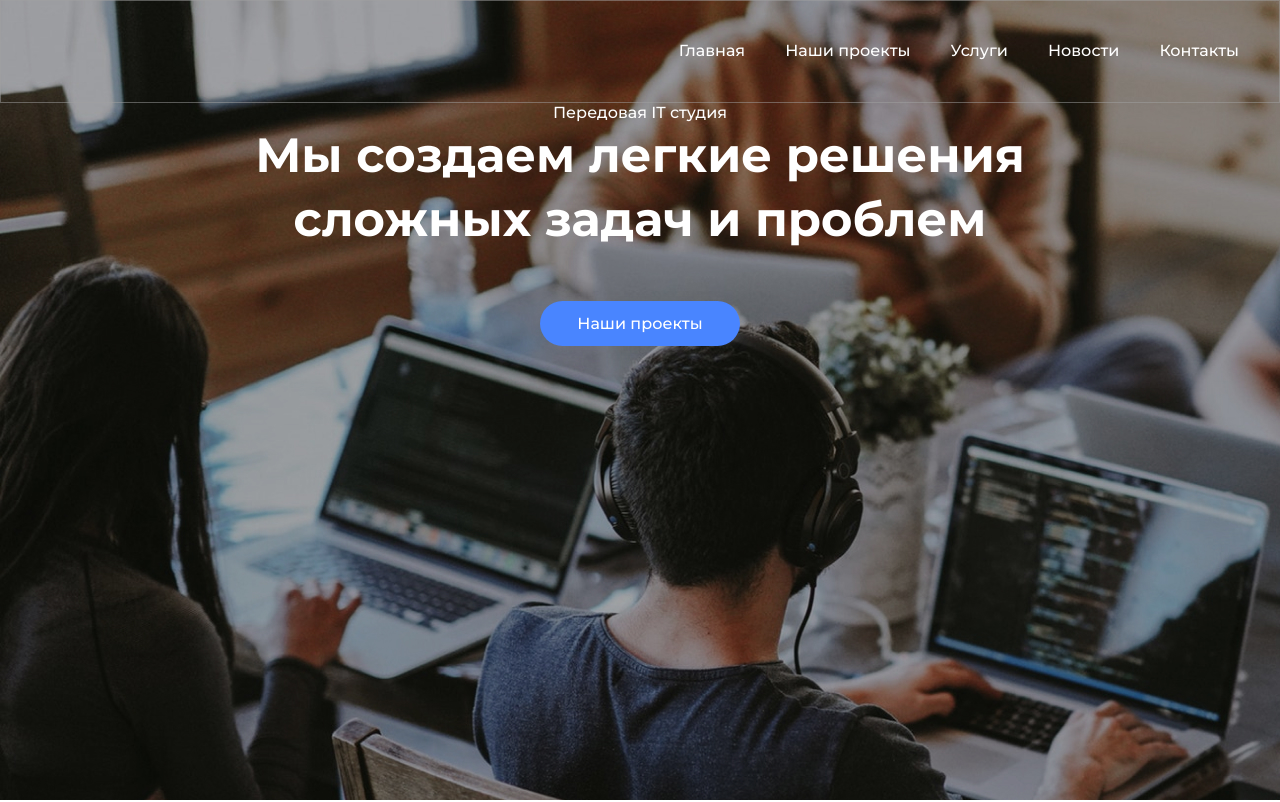
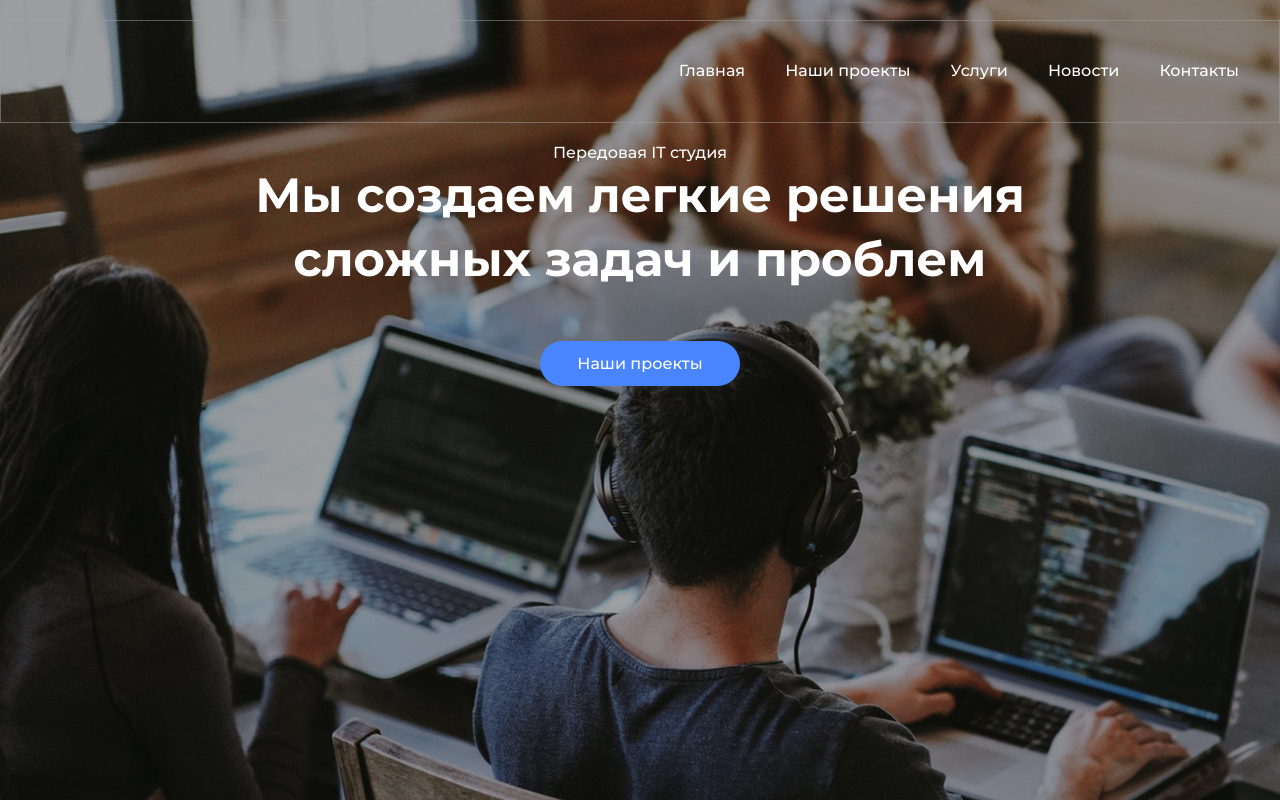
Before and after one commit to kimci621/tz, a website: page src/index.html in a window 1280 px wide. Shown: the top 802 px of the page. Drawn offline with Linux system fonts and the light colour scheme.

Commit message:
Update style.css

```diff
--- a/src/css/style.css
+++ b/src/css/style.css
@@ -611,3 +611,8 @@ body.modal-open {
 .adaptive-h2 p {
   margin: 40px 0 0 30px;
 }
+
+.header--text, .nav.ankor{
+  margin-top: 0 !important;
+  padding-top: 20px;
+}
```
